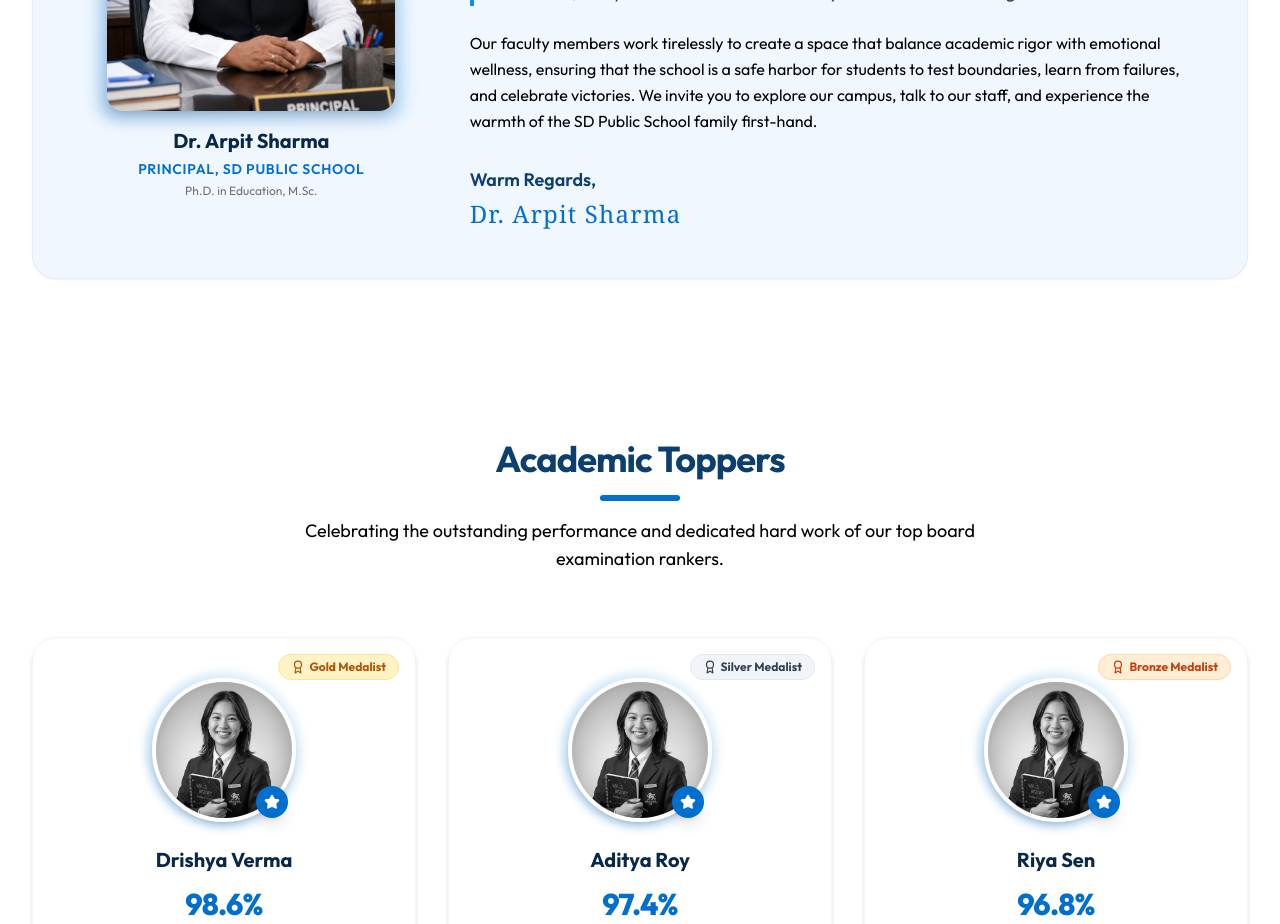
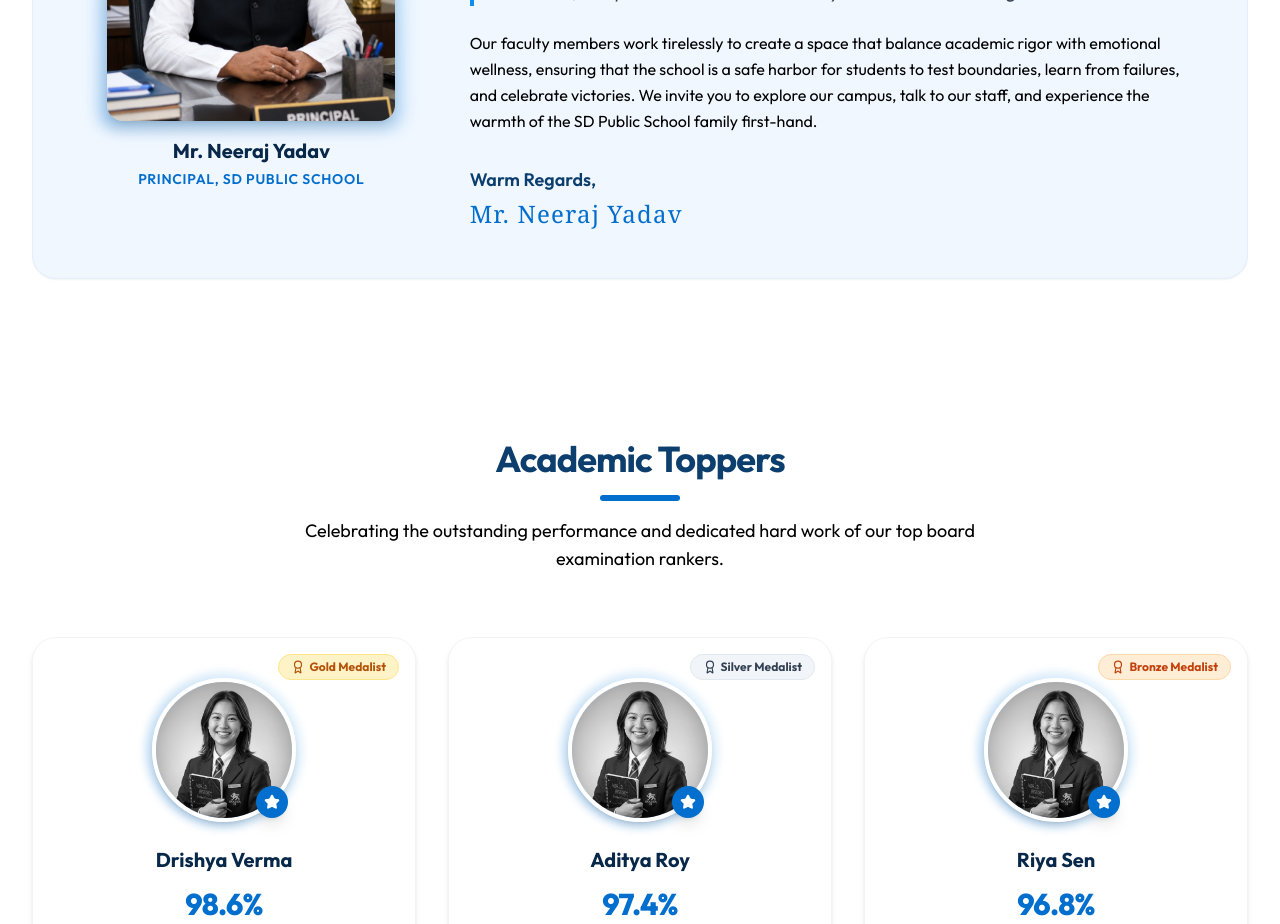
Before and after one commit to rohitbin/SD-Public-School.in, a React (Vite) app: page / in a window 1280 px wide. Shown: the part 1780-2704 px from the top of the page. Built offline with nearby package versions, Linux system fonts and the light colour scheme.

Commit message:
Update principal name to Mr. Neeraj Yadav and remove qualification

```diff
--- a/src/components/About.jsx
+++ b/src/components/About.jsx
@@ -81,9 +81,8 @@ export default function About() {
                   className="relative w-64 h-64 md:w-72 md:h-72 object-cover rounded-2xl shadow-lg"
                 />
               </div>
-              <h4 className="font-bold text-xl text-school-950 mt-4 mb-1 text-center">Dr. Arpit Sharma</h4>
+              <h4 className="font-bold text-xl text-school-950 mt-4 mb-1 text-center">Mr. Neeraj Yadav</h4>
               <p className="text-sm font-semibold text-school-600 uppercase tracking-wider text-center">Principal, SD Public School</p>
-              <p className="text-xs text-gray-500 mt-1">Ph.D. in Education, M.Sc.</p>
             </div>
 
             {/* Principal's Message text */}
@@ -99,7 +98,7 @@ export default function About() {
               </p>
               <div className="pt-2">
                 <span className="font-semibold text-school-900 block text-lg">Warm Regards,</span>
-                <span className="font-serif text-2xl text-school-600 block mt-1 tracking-wider">Dr. Arpit Sharma</span>
+                <span className="font-serif text-2xl text-school-600 block mt-1 tracking-wider">Mr. Neeraj Yadav</span>
               </div>
             </div>
           </div>
```
